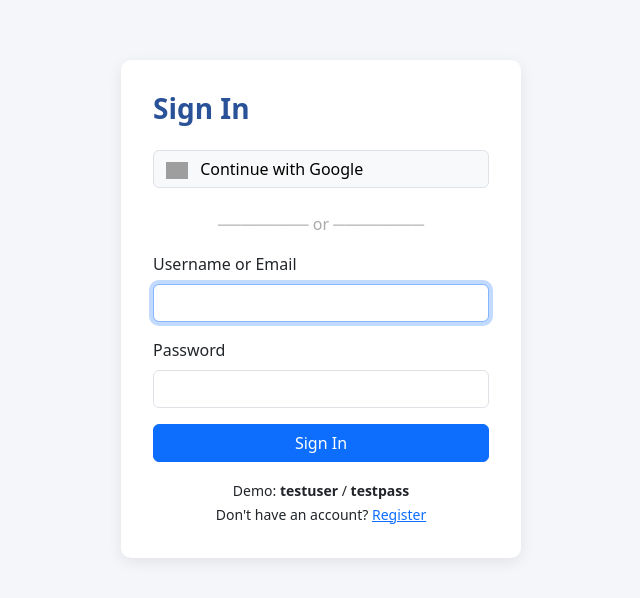
After one commit to stevenarmenta1/edjoin-job-scraper-bot, a Flask app: page /login in a window 1280 px wide. The commit adds this page. Shown: the top 598 px of the page, without its empty margins (319-959 px from the left). Run offline with Flask 3, Linux system fonts and the light colour scheme; grey boxes are pictures that could not be loaded.

Commit message:
Used Google API and local SQLIte for user account creation

```diff
--- a/app.py
+++ b/app.py
@@ -1,12 +1,68 @@
-from flask import Flask, render_template
+from flask import Flask, render_template, redirect, url_for, request, flash, session
+from dotenv import load_dotenv
+load_dotenv()
+from flask_login import LoginManager, UserMixin, login_user, login_required, logout_user, current_user
+import json
+import os
 from bs4 import BeautifulSoup
 from selenium import webdriver
 from selenium.webdriver.chrome.options import Options
 from selenium.webdriver.chrome.service import Service
 from webdriver_manager.chrome import ChromeDriverManager
 import time
+from flask_dance.contrib.google import make_google_blueprint, google
+
 
 app = Flask(__name__)
+app.secret_key = 'replace-this-with-a-secret-key'  # Needed for session management
+
+# --- Google OAuth Setup ---
+# You must set these environment variables or replace with your credentials
+import os
+GOOGLE_CLIENT_ID = os.environ.get('GOOGLE_CLIENT_ID', 'your-google-client-id')
+GOOGLE_CLIENT_SECRET = os.environ.get('GOOGLE_CLIENT_SECRET', 'your-google-client-secret')
+google_bp = make_google_blueprint(
+    client_id=GOOGLE_CLIENT_ID,
+    client_secret=GOOGLE_CLIENT_SECRET,
+    scope=["profile", "email"],
+    redirect_url="/login/google/authorized"
+)
+app.register_blueprint(google_bp, url_prefix="/login")
+
+# --- Flask-Login Setup ---
+login_manager = LoginManager()
+login_manager.init_app(app)
+login_manager.login_view = 'login'
+
+
+# --- Persistent User Store (JSON file) ---
+USERS_FILE = 'users.json'
+def load_users():
+    if os.path.exists(USERS_FILE):
+        with open(USERS_FILE, 'r') as f:
+            return json.load(f)
+    return {'testuser': {'password': 'testpass'}}
+
+def save_users(users):
+    with open(USERS_FILE, 'w') as f:
+        json.dump(users, f)
+
+USERS = load_users()
+
+class User(UserMixin):
+    def __init__(self, username):
+        self.id = username
+
+    def get_id(self):
+        return self.id
+
+@login_manager.user_loader
+def load_user(user_id):
+    global USERS
+    USERS = load_users()
+    if user_id in USERS:
+        return User(user_id)
+    return None
 
 # Dictionary of locations
 LOCATIONS = {
@@ -129,9 +185,79 @@ def get_jobs_with_browser():
     return all_jobs
 
 @app.route('/')
+
+@app.route('/')
+@login_required
 def home():
     job_list = get_jobs_with_browser()
     return render_template('index.html', jobs=job_list, count=len(job_list))
 
+
+# --- Register Route ---
+@app.route('/register', methods=['GET', 'POST'])
+def register():
+    if request.method == 'POST':
+        username = request.form.get('username')
+        password = request.form.get('password')
+        confirm = request.form.get('confirm')
+        global USERS
+        USERS = load_users()
+        if not username or not password:
+            flash('Username and password required', 'danger')
+        elif username in USERS:
+            flash('Username already exists', 'danger')
+        elif password != confirm:
+            flash('Passwords do not match', 'danger')
+        else:
+            USERS[username] = {'password': password}
+            save_users(USERS)
+            flash('Registration successful! Please log in.', 'success')
+            return redirect(url_for('login'))
+    return render_template('register.html')
+
+
+# --- Google OAuth Login Route ---
+@app.route('/login/google')
+def login_google():
+    if not google.authorized:
+        return redirect(url_for('google.login'))
+    resp = google.get("/oauth2/v2/userinfo")
+    if resp.ok:
+        user_info = resp.json()
+        username = user_info["email"]
+        global USERS
+        USERS = load_users()
+        if username not in USERS:
+            USERS[username] = {"password": "oauth"}
+            save_users(USERS)
+        login_user(User(username))
+        flash(f"Logged in as {username}", "success")
+        return redirect(url_for('home'))
+    flash("Failed to log in with Google", "danger")
+    return redirect(url_for('login'))
+
+# --- Login Route ---
+@app.route('/login', methods=['GET', 'POST'])
+def login():
+    if request.method == 'POST':
+        username = request.form.get('username')
+        password = request.form.get('password')
+        global USERS
+        USERS = load_users()
+        user = USERS.get(username)
+        if user and user['password'] == password:
+            login_user(User(username))
+            return redirect(url_for('home'))
+        else:
+            flash('Invalid username or password', 'danger')
+    return render_template('login.html')
+
+# --- Logout Route ---
+@app.route('/logout')
+@login_required
+def logout():
+    logout_user()
+    return redirect(url_for('login'))
+
 if __name__ == '__main__':
     app.run(debug=True, port=5000)
--- a/templates/index.html
+++ b/templates/index.html
@@ -81,7 +81,10 @@
             <div class="col-md-6 text-end">
                 <h2 id="visible-count">{{ count }}</h2>
                 <small>Jobs Listed</small>
-                <div><a href="/" class="btn btn-outline-light btn-sm mt-2">Refresh Data</a></div>
+                <div class="d-flex flex-column align-items-end">
+                    <a href="/" class="btn btn-outline-light btn-sm mt-2">Refresh Data</a>
+                    <a href="/logout" class="btn btn-outline-warning btn-sm mt-2">Logout</a>
+                </div>
             </div>
         </div>
 
--- /dev/null
+++ b/templates/login.html
@@ -0,0 +1,51 @@
+<!DOCTYPE html>
+<html>
+<head>
+    <title>Sign In - Edjoin Hunter</title>
+    <link href="https://cdn.jsdelivr.net/npm/bootstrap@5.3.0/dist/css/bootstrap.min.css" rel="stylesheet">
+    <style>
+        body { background-color: #f4f6f9; }
+        .login-container { max-width: 400px; margin: 60px auto; background: white; border-radius: 10px; box-shadow: 0 4px 15px rgba(0,0,0,0.08); padding: 32px; }
+        .login-title { font-weight: bold; color: #2a5298; }
+    </style>
+</head>
+<body>
+    <div class="login-container">
+        <h3 class="login-title mb-4">Sign In</h3>
+        {% with messages = get_flashed_messages(with_categories=true) %}
+          {% if messages %}
+            {% for category, message in messages %}
+              <div class="alert alert-{{ category }}">{{ message }}</div>
+            {% endfor %}
+          {% endif %}
+        {% endwith %}
+
+        <!-- Social Login Button -->
+        <div class="d-grid gap-2 mb-3">
+            <a href="/login/google" class="btn btn-light border mb-2" style="text-align:left;">
+                <img src="https://www.svgrepo.com/show/475656/google-color.svg" alt="Google" width="22" style="vertical-align:middle; margin-right:8px;"> Continue with Google
+            </a>
+        </div>
+
+        <div class="text-center mb-3">
+            <span style="color:#aaa;">──────── or ────────</span>
+        </div>
+
+        <form method="POST">
+            <div class="mb-3">
+                <label for="username" class="form-label">Username or Email</label>
+                <input type="text" class="form-control" id="username" name="username" required autofocus>
+            </div>
+            <div class="mb-3">
+                <label for="password" class="form-label">Password</label>
+                <input type="password" class="form-control" id="password" name="password" required>
+            </div>
+            <button type="submit" class="btn btn-primary w-100">Sign In</button>
+        </form>
+        <div class="mt-3 text-center">
+            <small>Demo: <b>testuser</b> / <b>testpass</b></small><br>
+            <small>Don't have an account? <a href="/register">Register</a></small>
+        </div>
+    </div>
+</body>
+</html>
--- /dev/null
+++ b/users.json
@@ -0,0 +1 @@
+{"test": {"password": "test"}, "testuser": {"password": "testpass"}}
```
Also changed, not shown: templates/register.html (added, +42 -0 lines), 1 other file.
